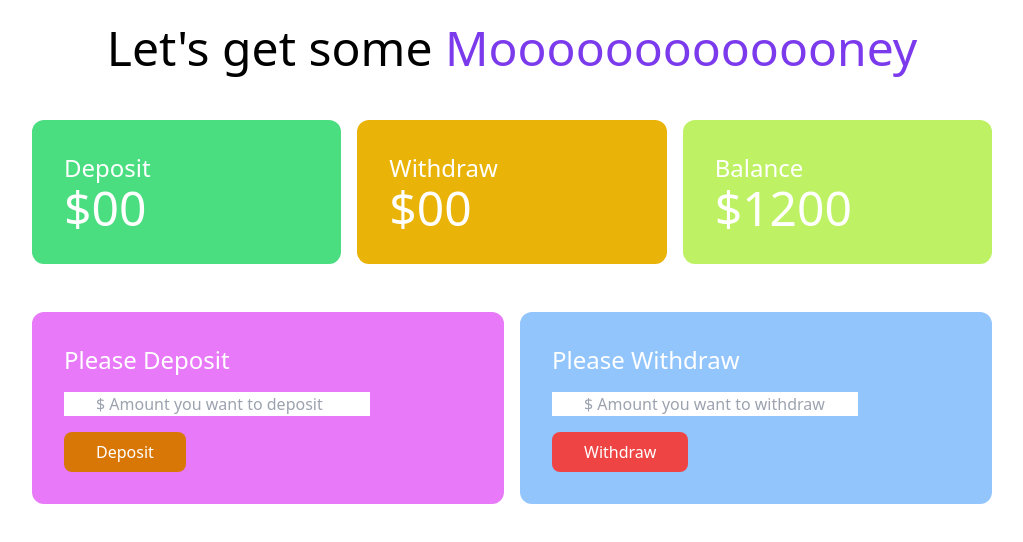
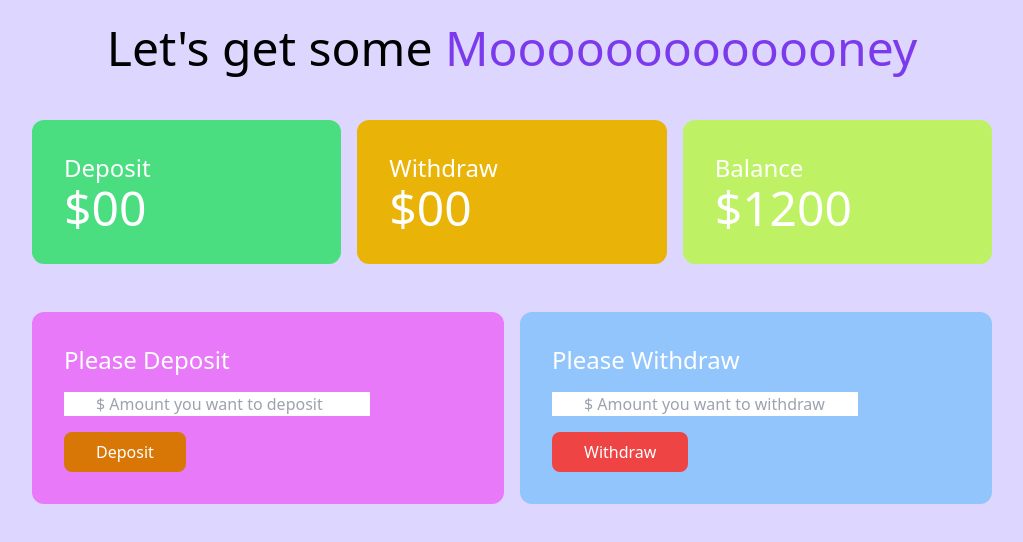
Before and after one commit to slam814/span-bank, a plain HTML site: page bank.html in a window 1280 px wide. Shown: the whole page, without its empty margins (128-1151 px from the left). Drawn offline with nearby package versions, Linux system fonts and the light colour scheme.

Commit message:
gackground color change

```diff
--- a/bank.html
+++ b/bank.html
@@ -7,7 +7,7 @@
     <title>Span Bank</title>
     <script src="https://cdn.tailwindcss.com"></script>
   </head>
-  <body>
+  <body class="bg-violet-200">
     <header>
       <h1 class="text-5xl text-center mt-6">Let's get some <span class="font-someibold text-violet-600">Mooooooooooooney</span></h1>
     </header>
```
Also changed, not shown: index.html (+1 -1 lines).
